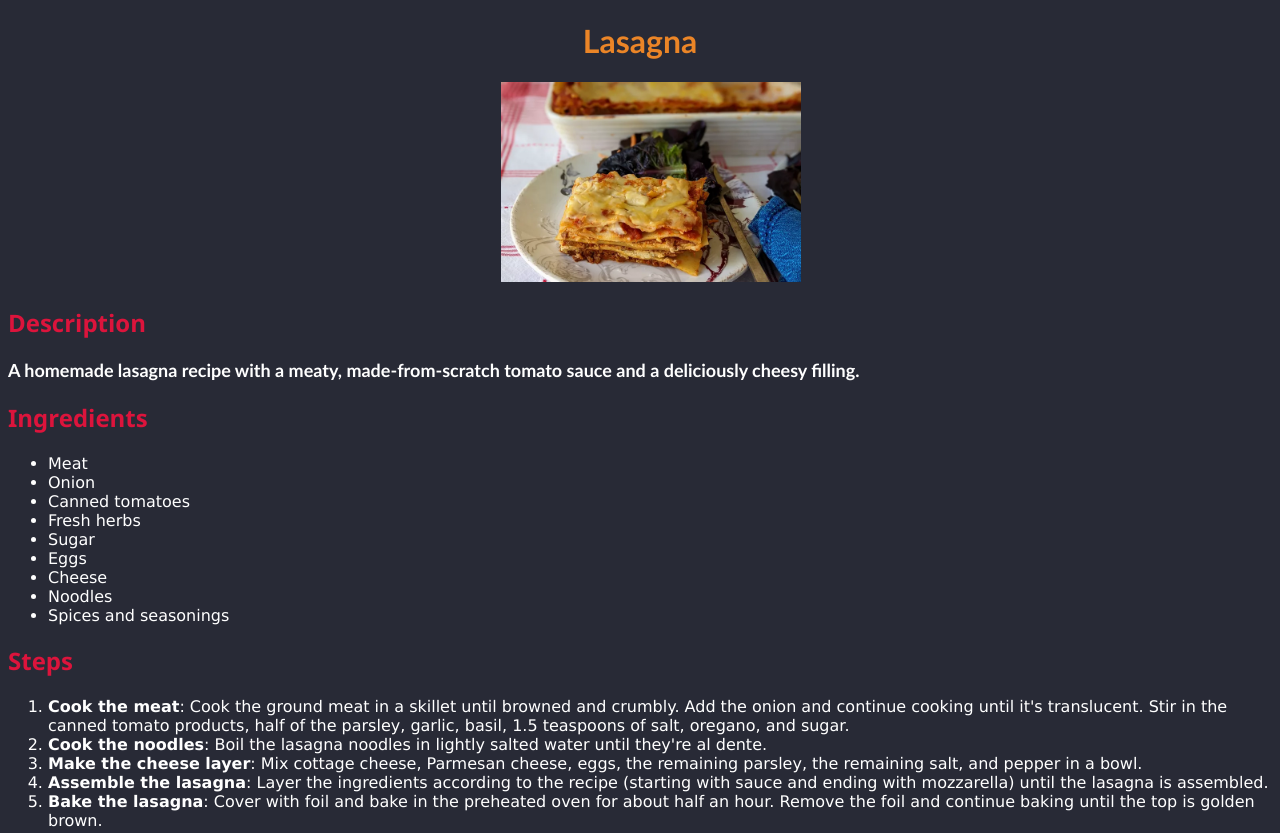
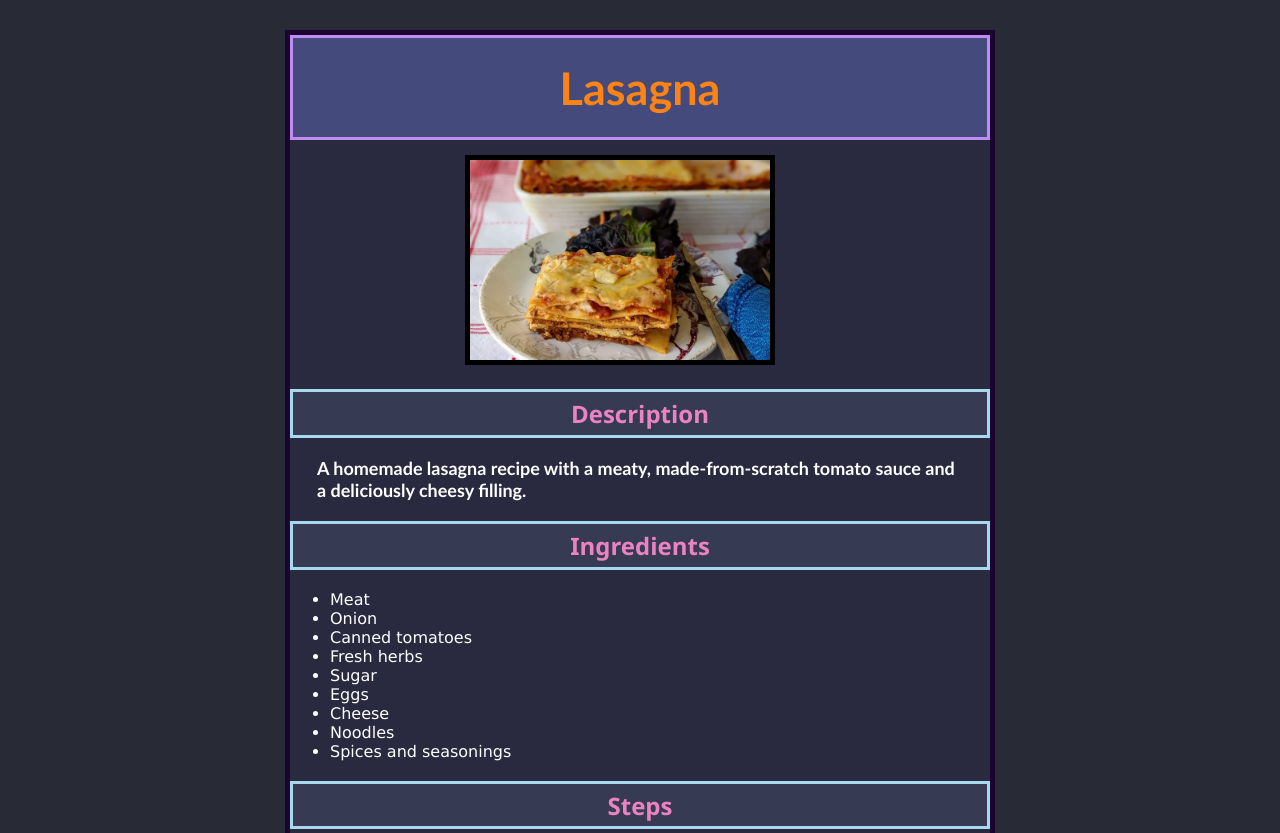
Before and after one commit to cs98311/odin-recipes, a plain HTML site: page recipes/lasagna.html in a window 1280 px wide. Shown: the top 833 px of the page. Drawn offline with Linux system fonts and the light colour scheme.

Commit message:
Implement box model

```diff
--- a/styles/index.css
+++ b/styles/index.css
@@ -5,9 +5,14 @@
 
 h1 {
     color: rgb(235, 133, 39);
+    background-color: rgb(82, 88, 148);
     font-weight: 1000;
     font-family: 'Trebuchet MS', 'Lucida Sans Unicode', 'Lucida Grande', 'Lucida Sans', Arial, sans-serif;
     text-align: center;
+    padding: 20px;
+    font-size: 40px;
+    border: 3px solid violet;
+    margin: 0 auto;
 }
 
 #img1 {
@@ -26,3 +31,37 @@ li {
     font-size: x-large;
     color: red;
 }
+
+body {
+    width: 700px;
+    margin: 0 auto;
+    margin-top: 30px;
+    margin-bottom: 60px;
+    border: 5px solid rgb(27, 4, 46);
+    background-color: rgb(57, 57, 87);
+}
+
+a,
+ul,
+li {
+    background-color: rgb(57, 57, 87);
+}
+
+a {
+    display: inline-block;
+    padding: 10px;
+}
+
+.bottom_images {
+    border: 2px solid rgb(144, 217, 226);
+    margin-left: 0.5%;
+    margin-right: 0.5%;
+    margin-bottom: 3%;
+    background-color: rgb(57, 57, 87);
+}
+
+.top_images {
+    border: 2px solid rgb(144, 217, 226);
+    padding-left: 30px;
+    background-color: rgb(57, 57, 87);
+}
--- a/styles/recipes.css
+++ b/styles/recipes.css
@@ -4,31 +4,71 @@
 }
 
 h1 {
-    color: rgb(235, 133, 39);
+    color: rgb(252, 132, 20);
+    background-color: rgb(69, 74, 124);
+    font-size: 45px;
     font-weight: 1000;
     font-family: 'Trebuchet MS', 'Lucida Sans Unicode', 'Lucida Grande', 'Lucida Sans', Arial, sans-serif;
     text-align: center;
+    padding: 0.5em;
+    margin: 0 auto;
+    border: 3px solid rgb(190, 140, 243);
 }
 
 h2 {
-    color: crimson;
+    color: rgb(235, 131, 195);
+    background-color: rgb(54, 58, 83);
     font-family: 'Segoe UI', Tahoma, Geneva, Verdana, sans-serif;
+    text-align: center;
+    padding: 0.2em;
+    border: 3px solid rgb(167, 216, 238);
 }
 
 img {
     width: 300px;
     height: auto;
-    margin-left: 39%;
+    margin-left: 25%;
+    margin-top: 15px;
+    border: 5px solid black;
 }
 
 p {
     font-family: 'Gill Sans', 'Gill Sans MT', Calibri, 'Trebuchet MS', sans-serif;
     font-weight: 600;
     font-size: large;
+    padding-left: 1.5em;
+    padding-right: 1.5em;
+    background-color: rgb(41, 41, 63);
 }
 
 li {
     font-family: 'Lucida Sans', 'Lucida Sans Regular', 'Lucida Grande', 'Lucida Sans Unicode', Geneva, Verdana, sans-serif;
     font-size: medium;
+    background-color: rgb(41, 41, 63);
+}
+
+body {
+    width: 700px;
+    margin: 0 auto;
+    margin-top: 30px;
+    margin-bottom: 60px;
+    border: 5px solid rgb(27, 4, 46);
+    background-color: rgb(41, 41, 63);
+}
+
+li strong {
+    color: rgb(158, 106, 182);
+    font-family: Arial, Helvetica, sans-serif;
+    font-size: large;
+}
+
+ol {
+    padding-left: 3em;
+    padding-right: 1.5em;
+    background-color: rgb(41, 41, 63);
+}
+
+ul {
+    background-color: rgb(41, 41, 63);
 
 }
```
Also changed, not shown: index.html (+12 -6 lines).
